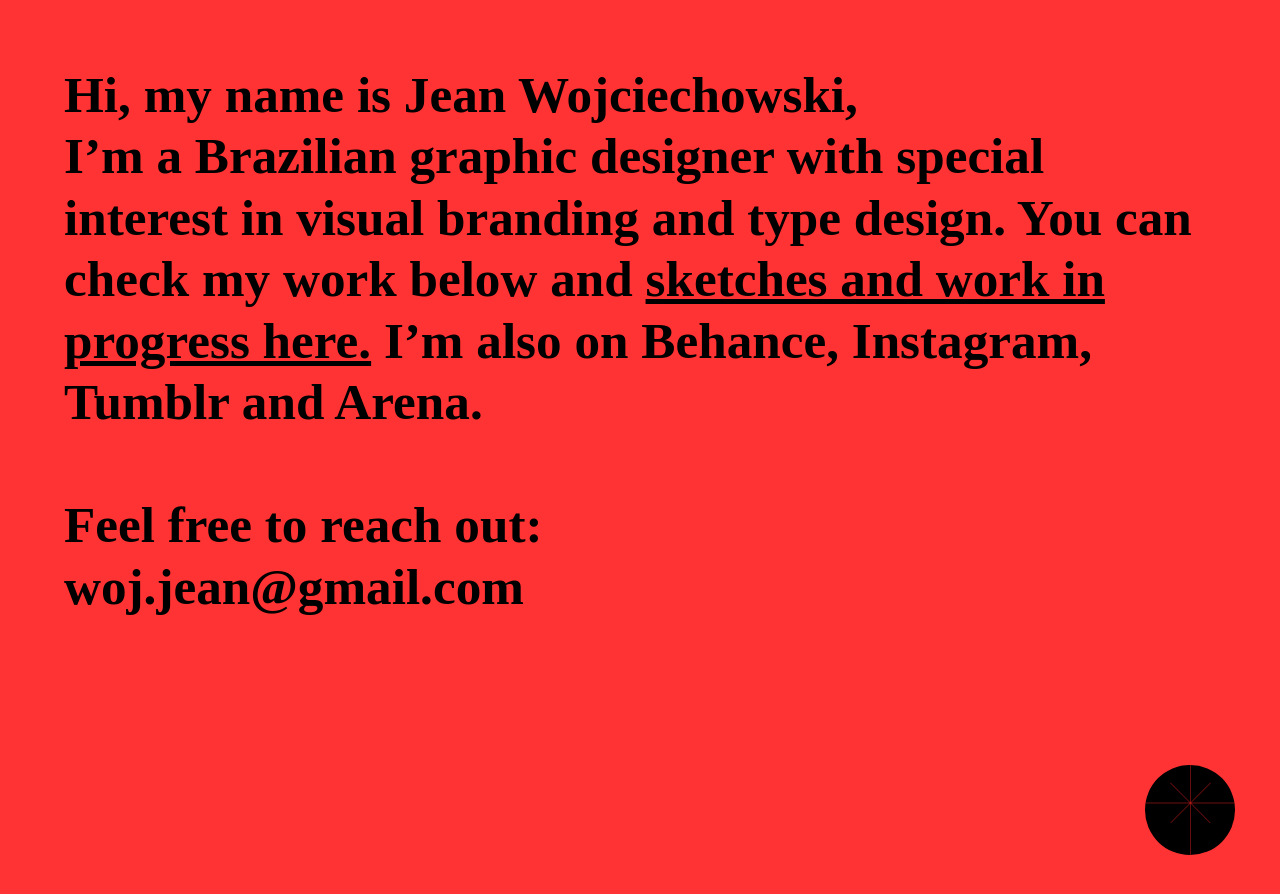
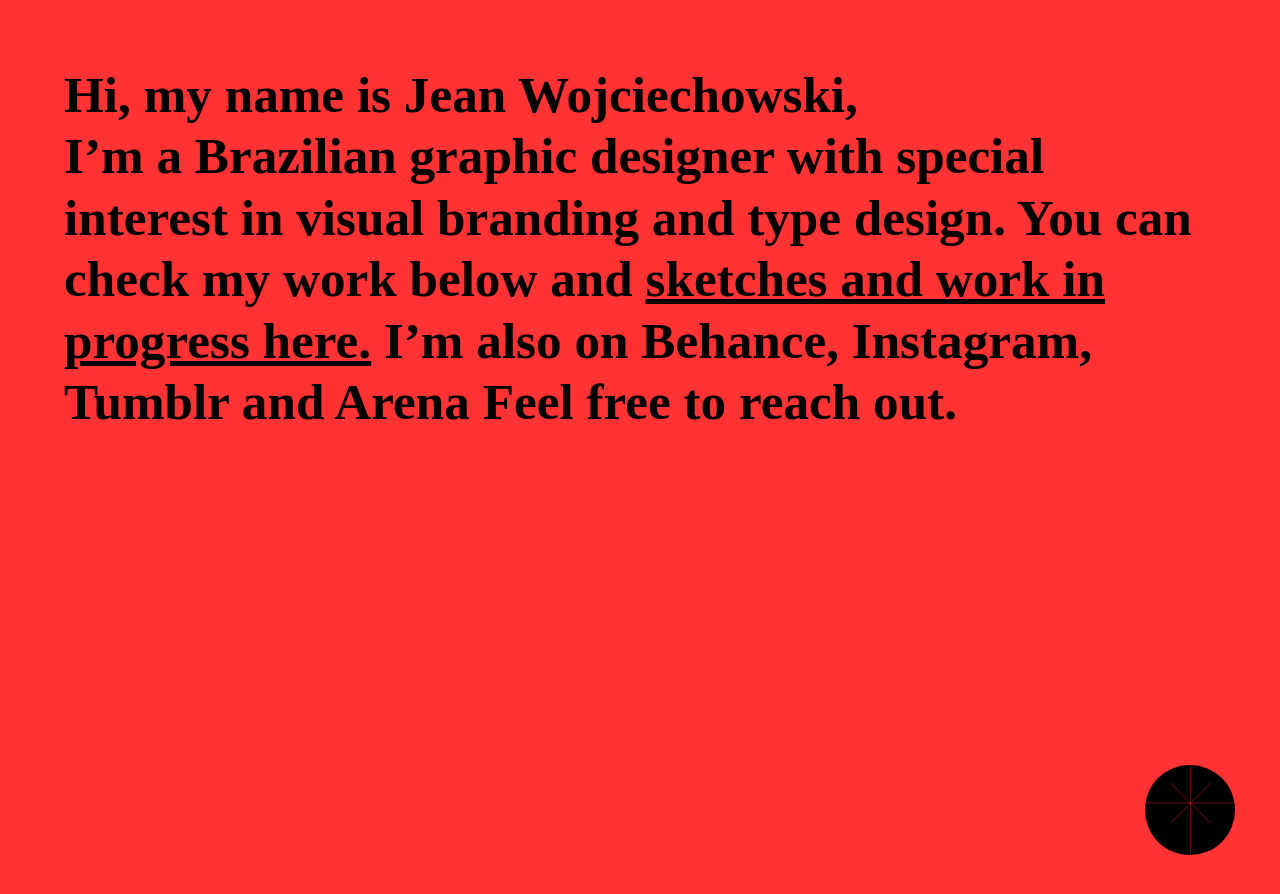
Before and after one commit to rnmp/jeans-dope-site, a Jekyll site: the page built from index.md, in a window 1280 px wide and 900 px high. Shown: the top 894 px of the window. Built offline with Jekyll 4.4.1, drawn with Linux system fonts in a browser that asks for light colours; some web fonts are replaced.

Commit message:
Updated Index

```diff
--- a/index.md
+++ b/index.md
@@ -5,6 +5,5 @@
 ---
 
 Hi, my name is Jean Wojciechowski,<br /> I’m a Brazilian graphic designer with special interest in visual branding and type design.
-You can check my work below and <a href="/wip"><u>sketches and work in progress here.</u></a> I’m also on <a href="{{ site.links.behance }}">Behance</a>, <a href="{{ site.links.instagram }}">Instagram</a>, <a href="{{ site.links.tumblr }}">Tumblr</a> and <a href="{{ site.links.arena }}">Arena</a>.<br />
-<br />
-Feel free to reach out: <br /><a href="mailto:woj.jean@gmail.com"> woj.jean@gmail.com</a>
+You can check my work below and <a href="/wip"><u>sketches and work in progress here.</u></a> I’m also on <a href="{{ site.links.behance }}">Behance</a>, <a href="{{ site.links.instagram }}">Instagram</a>, <a href="{{ site.links.tumblr }}">Tumblr</a> and <a href="{{ site.links.arena }}">Arena</a>
+Feel free to <a href="mailto:woj.jean@gmail.com">reach out.</a>
```
